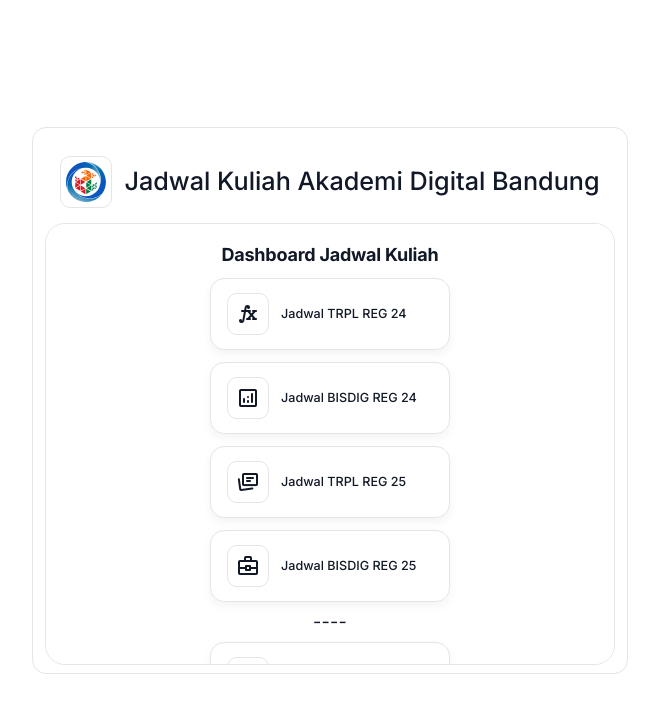
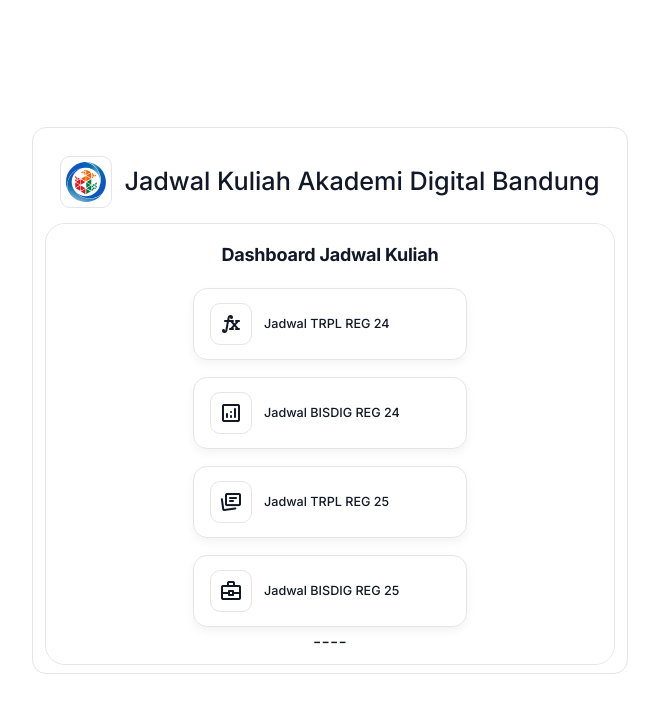
Before and after one commit to irfanhifzha/jadwaldigitalbdg, a React (Vite) app: page / in a window 1280 px wide. Shown: the top 712 px of the page, without its empty margins (310-969 px from the left). Built offline with nearby package versions, Linux system fonts and the light colour scheme.

Commit message:
fix button to <a href=.. karena ux

```diff
--- a/src/components/Navbar.tsx
+++ b/src/components/Navbar.tsx
@@ -1,9 +1,7 @@
 
-import { useNavigate } from "react-router-dom";
 import AuthButton from "./AuthButton";
 
 export default function Navbar() {
-  const navigate = useNavigate();
 
   return (
     <>
@@ -17,10 +15,10 @@ export default function Navbar() {
           gap: "10px",
         }}
       >
-        <button className="card-menu bg-hover-p" style={{margin: '5px 0 15px 0'}} onClick={() => navigate("/")}>
+        <a className="card-menu bg-hover-p" style={{margin: '5px 0 15px 0'}} href="/">
               <span className="material-symbols-rounded bg-border white-color">Home</span>
               <h1>Back to Home</h1>
-          </button>
+        </a>
 
         <AuthButton/>
 
--- a/src/index.css
+++ b/src/index.css
@@ -140,3 +140,9 @@ code {
   padding: 4px 8px;
   background: var(--code-bg);
 }
+
+
+a {
+  text-decoration: none;
+  margin-top: 15px
+}
--- a/src/pages/Home.tsx
+++ b/src/pages/Home.tsx
@@ -1,5 +1,4 @@
 import { useEffect, useState } from "react";
-import { useNavigate } from "react-router-dom";
 
 
 
@@ -9,7 +8,6 @@ function Home() {
             document.title = "Jadwal Akademi Digital Bandung";
     }, []);
 
-    const navigate = useNavigate();
 
       // offline mode firestore
     const [isOnline, setIsOnline] = useState(navigator.onLine);
@@ -55,48 +53,48 @@ function Home() {
                 )}
 
                 <div style={{display:"flex", flexDirection:"column", gap:2, width:"100%", marginBottom:20}} className="center">
-                    <button className="card-menu bg-hover-b" onClick={() => navigate("/trpl-reg-24")}>
+                    <a className="card-menu bg-hover-b" href="/trpl-reg-24">
                         <span className="material-symbols-rounded bg-border white-color">function</span>
                         <h1>Jadwal TRPL REG 24</h1>
-                    </button>
+                    </a>
 
-                    <button className="card-menu bg-hover-g" onClick={() => navigate("/bisdig-reg-24")}>
+                    <a className="card-menu bg-hover-g" href="/bisdig-reg-24">
                         <span className="material-symbols-rounded bg-border white-color">analytics</span>
                         <h1>Jadwal BISDIG REG 24</h1>
-                    </button>
+                    </a>
 
 
-                    <button className="card-menu bg-hover-p" onClick={() => navigate("/trpl-reg-25")}>
+                    <a className="card-menu bg-hover-p" href="/trpl-reg-25">
                         <span className="material-symbols-rounded bg-border white-color">cards_stack</span>
                         <h1>Jadwal TRPL REG 25</h1>
-                    </button>
+                    </a>
 
-                    <button className="card-menu bg-hover-o" onClick={() => navigate("/bisdig-reg-25")}>
+                    <a className="card-menu bg-hover-o" href="/bisdig-reg-25">
                         <span className="material-symbols-rounded bg-border white-color">business_center</span>
                         <h1>Jadwal BISDIG REG 25</h1>
-                    </button>
+                    </a>
 
 
                     <div>----</div>
 
 
-                    <button className="card-menu bg-hover-b" onClick={() => navigate("/bisdig-eks-24")}>
+                    <a className="card-menu bg-hover-b" href="/bisdig-eks-24">
                         <span className="material-symbols-rounded bg-border white-color">chart_data</span>
                         <h1>Jadwal BISDIG EKS 24</h1>
-                    </button>
+                    </a>
 
-                    <button className="card-menu bg-hover-p" onClick={() => navigate("/bisdig-eks-25")}>
+                    <a className="card-menu bg-hover-p" href="/bisdig-eks-25">
                         <span className="material-symbols-rounded bg-border white-color">domain</span>
                         <h1>Jadwal BISDIG EKS 25</h1>
-                    </button>
+                    </a>
 
                     <div>----</div>
 
 
-                    <button className="card-menu bg-hover-r" onClick={() => navigate("/dashboard-all")}>
+                    <a className="card-menu bg-hover-r" href="/dashboard-all">
                         <span className="material-symbols-rounded bg-border white-color">experiment</span>
                         <h1>Jadwal ALL (Eksperimental)</h1>
-                    </button>
+                    </a>
 
 
                 </div>
```
Also changed, not shown: 1 other file (tests, documents, lock files or other folders).
